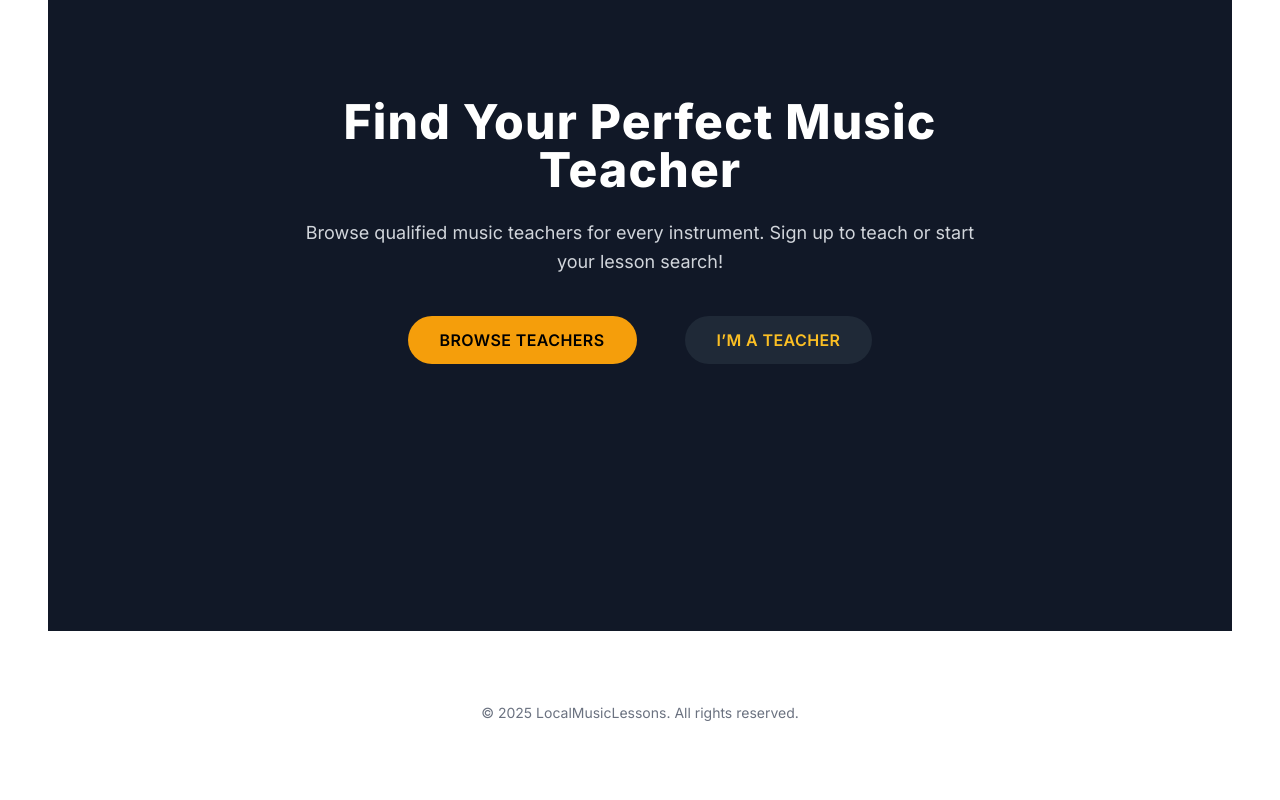
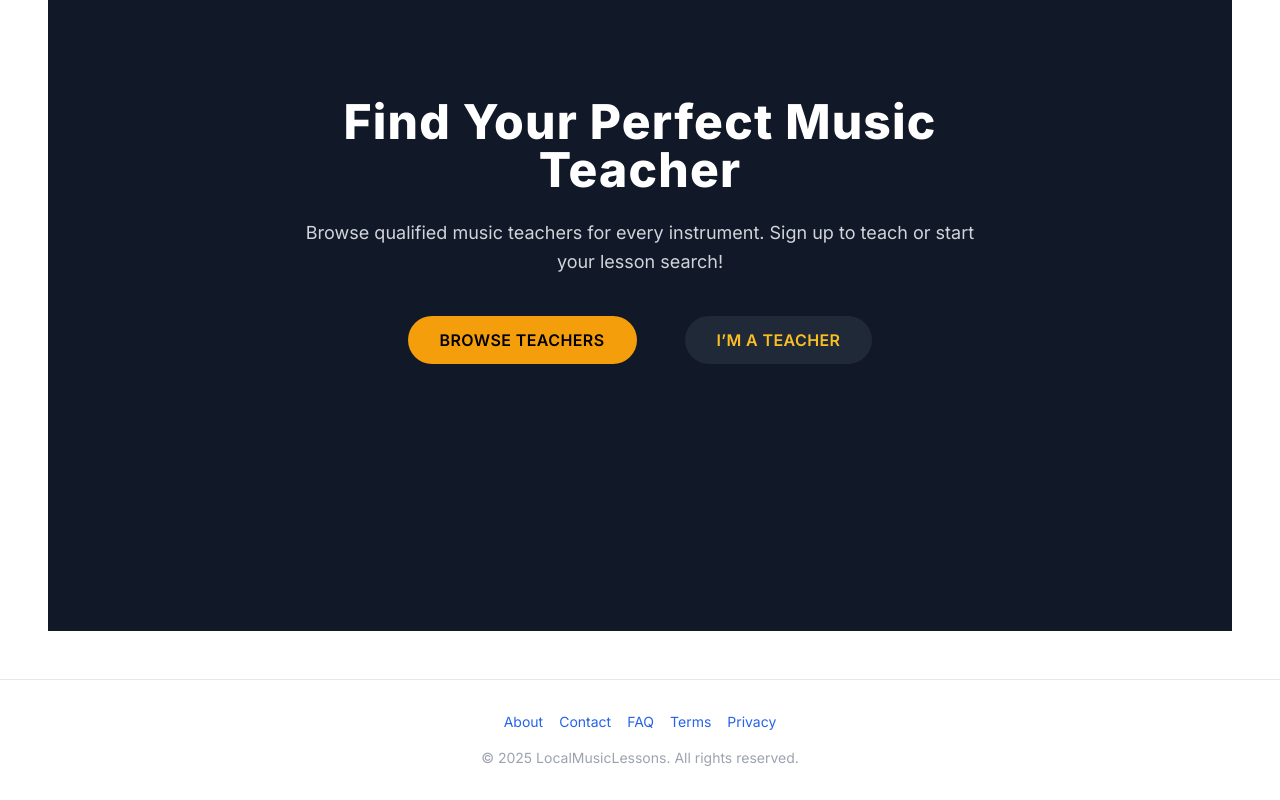
Before and after one commit to whitewallz/localmusiclessons, a Next.js app: page / in a window 1280 px wide. Shown: the part 229-1029 px from the top of the page. Before the commit the page ends 976 px from the top, so only its background shows below. Built offline with nearby package versions, Linux system fonts and the light colour scheme.

Commit message:
Update Footer.tsx

```diff
--- a/components/Footer.tsx
+++ b/components/Footer.tsx
@@ -1,9 +1,26 @@
-// Footer.tsx
+import Link from 'next/link'
 
 export default function Footer() {
   return (
-<footer className="text-center text-sm text-gray-500 mt-12 p-6">
-  © {new Date().getFullYear()} LocalMusicLessons. All rights reserved.
-</footer>
+    <footer className="mt-12 px-6 py-8 text-center text-sm text-gray-400 border-t">
+      <nav className="mb-4 space-x-4">
+        <Link href="/about" className="hover:underline">
+          About
+        </Link>
+        <Link href="/contact" className="hover:underline">
+          Contact
+        </Link>
+        <Link href="/faq" className="hover:underline">
+          FAQ
+        </Link>
+        <Link href="/terms" className="hover:underline">
+          Terms
+        </Link>
+        <Link href="/privacy" className="hover:underline">
+          Privacy
+        </Link>
+      </nav>
+      <p>© {new Date().getFullYear()} LocalMusicLessons. All rights reserved.</p>
+    </footer>
   )
 }
```
